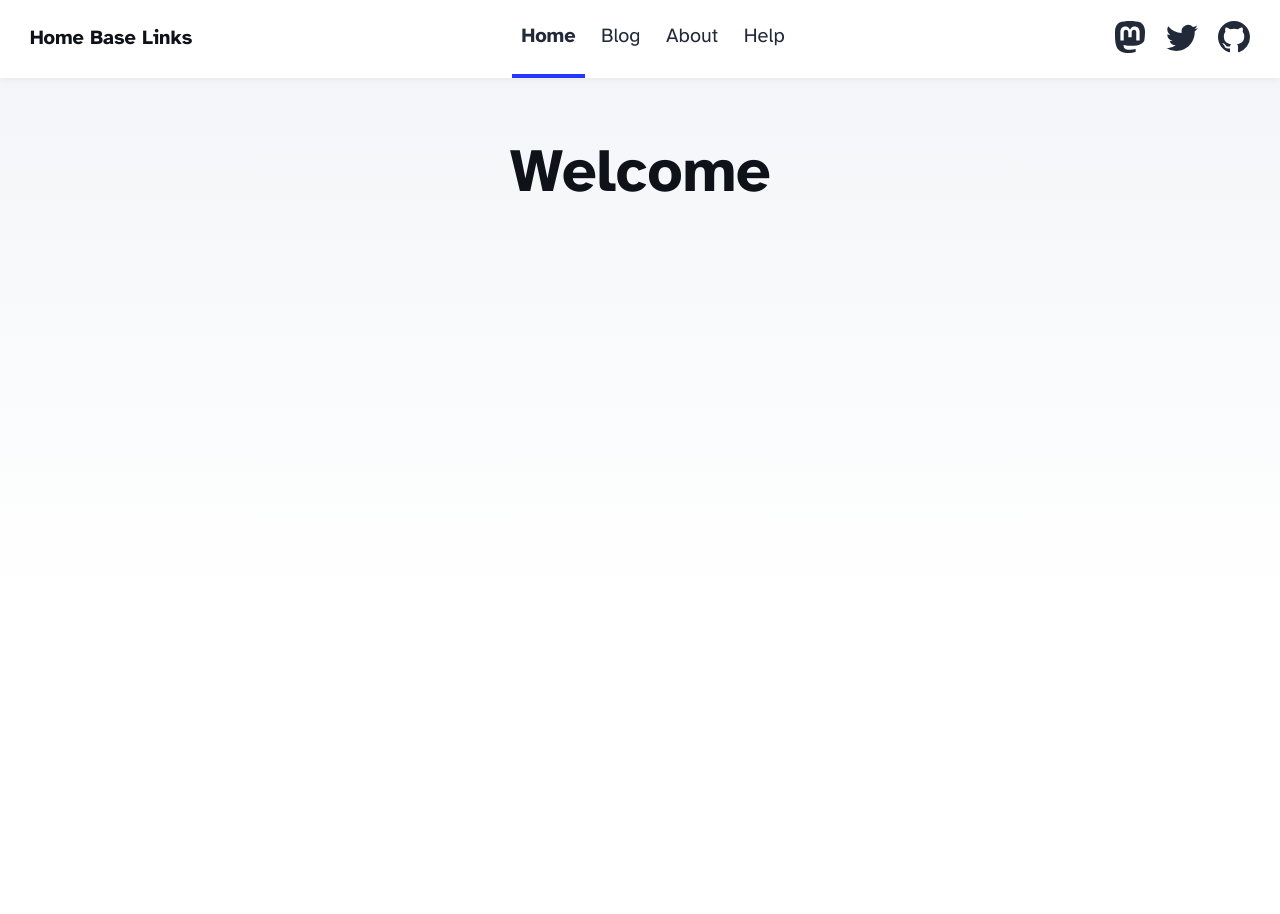
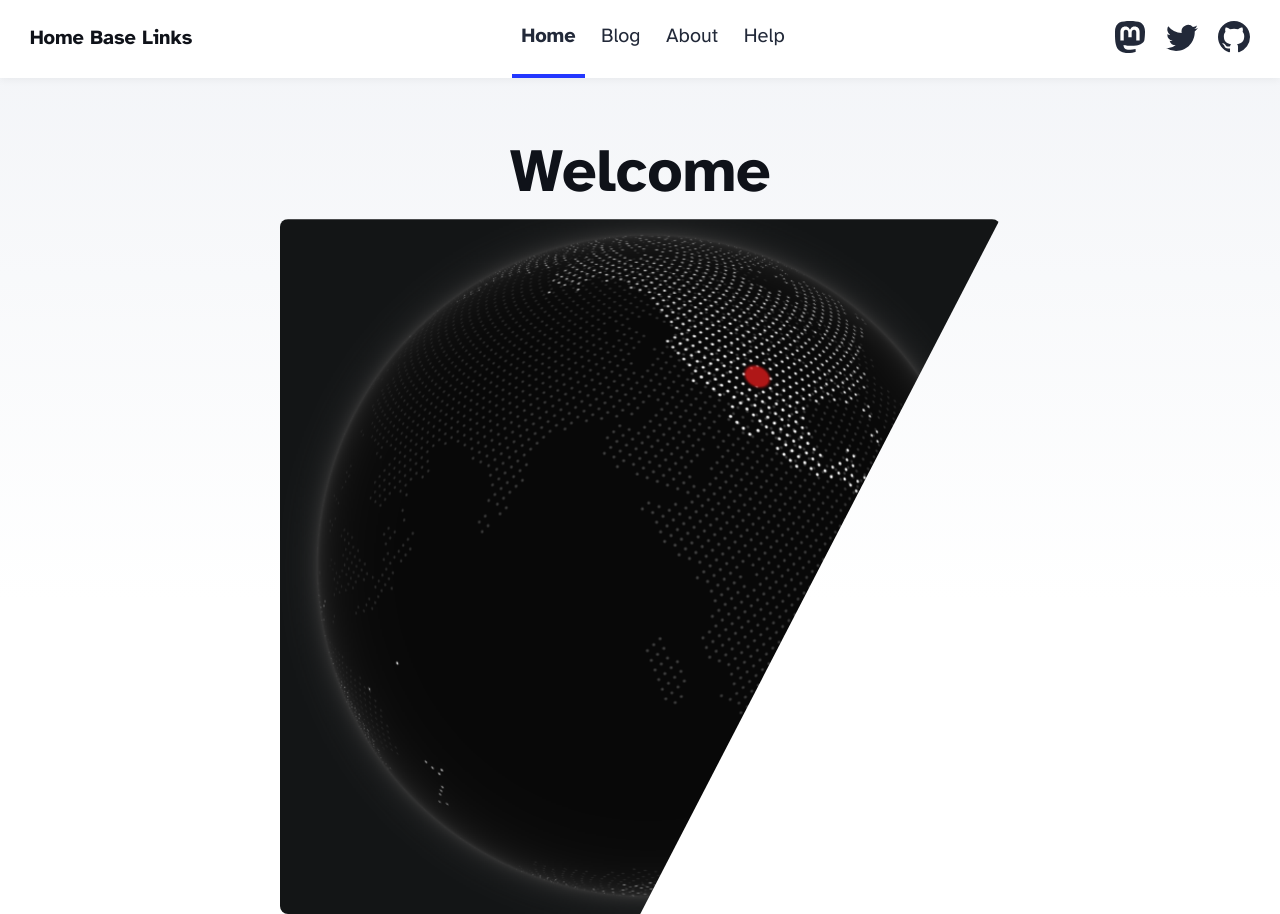
Before and after one commit to TylerJacksonGit/cloudstarterpage, an Astro site: page / in a window 1280 px wide. Shown: the top 914 px of the page. Built offline with nearby package versions, Linux system fonts and the light colour scheme; Astro itself is replaced by a stand-in of ours.

Commit message:
Update index.astro
fix triangle

```diff
--- a/src/pages/index.astro
+++ b/src/pages/index.astro
@@ -15,7 +15,7 @@ import { SITE_TITLE, SITE_DESCRIPTION } from '../consts';
 <main>
 			<h1 style="text-align: center;">Welcome</h1>
  				<a href="https://globallyconnect.tjlink.me/" target="_blank" style="display: inline-block;">
-  				<img src="/Globe.png" alt="Globally Connected to Homebase Link" style="clip-path: polygon(100% 0%, 100% 0%, 50% 100%);">
+  				<img src="/Globe.png" alt="Globally Connected to Homebase Link" style="clip-path: polygon(0 0, 100% 0%, 50% 100%, 0% 100%);">
 				</a>
 </main>
 		<Footer />
```
